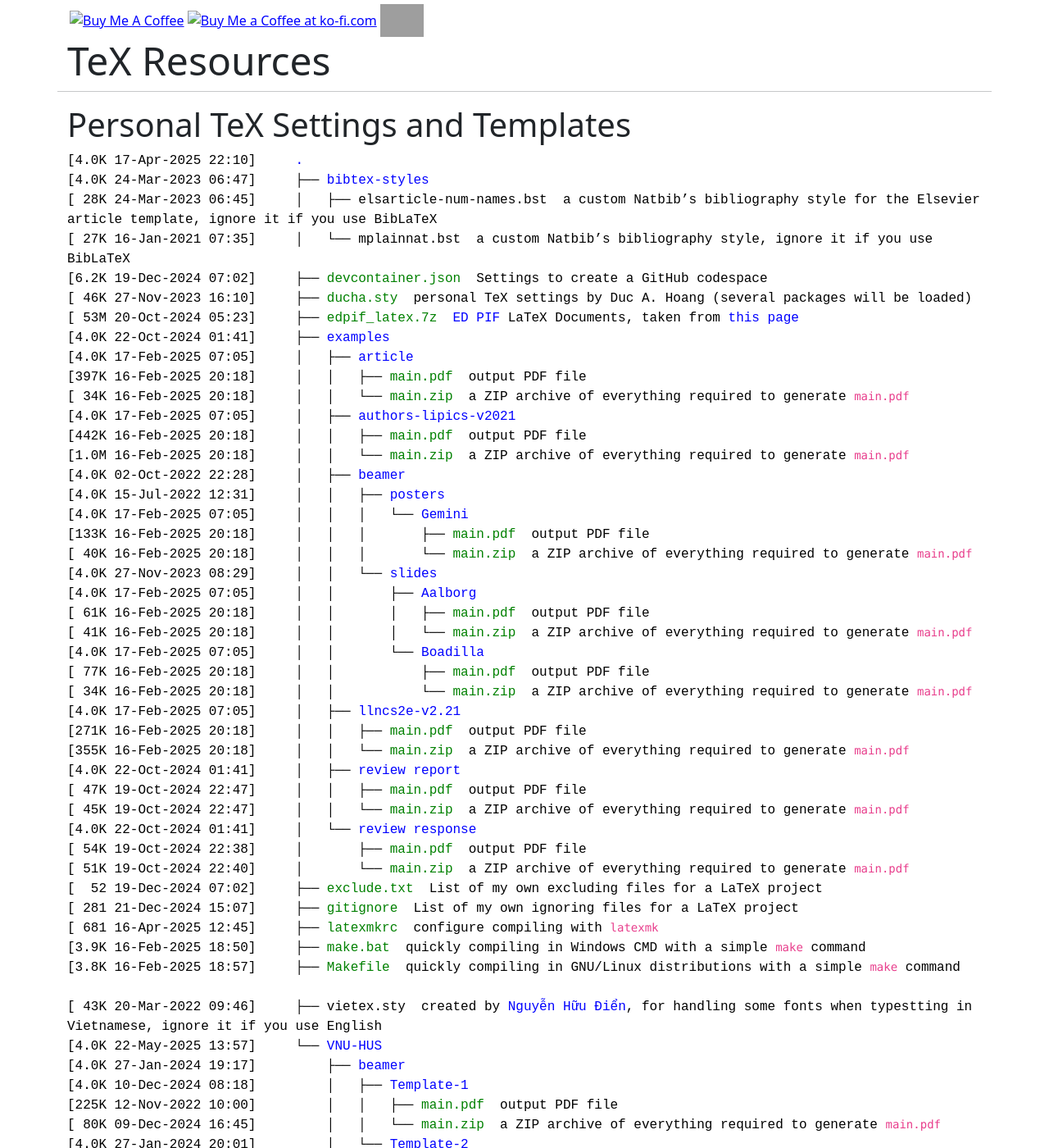
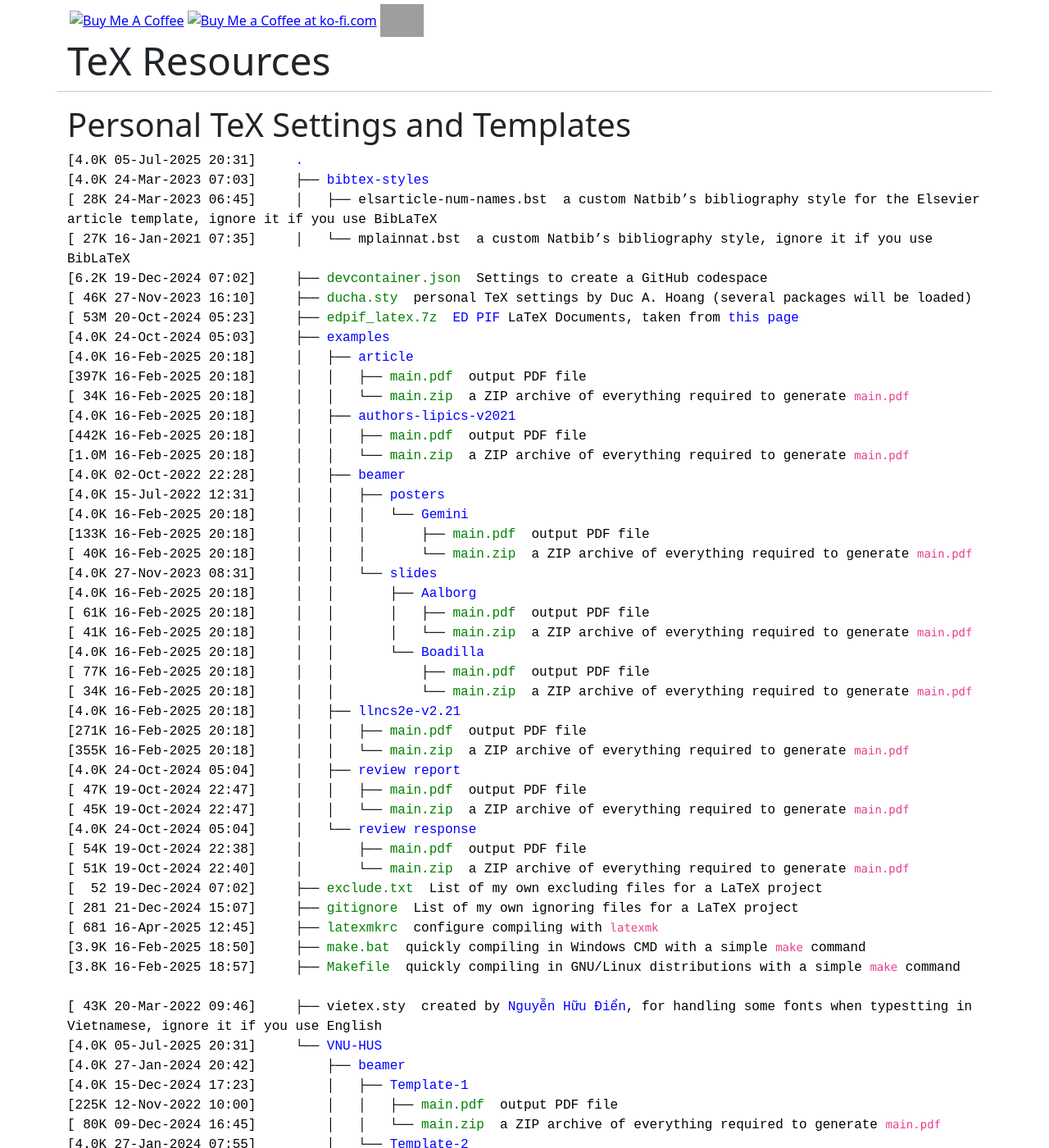
Before and after one commit to hoanganhduc/hoanganhduc.github.io, a Jekyll site: the page built from tex/index.md, in a window 1280 px wide and 1400 px high. Shown: the whole window at 82% size. Built offline with Jekyll 4.4.1, drawn with Linux system fonts in a browser that asks for light colours; nearby versions of some CDN libraries; a style sheet for code colours, icons or effects is not loaded; some of the changed text lies outside the part shown; grey boxes are pictures that could not be loaded.

Commit message:
Updated @ 2026-06-02  17:00:08 ICT

```diff
--- a/tex/dircontent.html
+++ b/tex/dircontent.html
@@ -1,5 +1,5 @@
-[4.0K&nbsp;17-Apr-2025&nbsp;22:10]&nbsp;&nbsp;&nbsp;&nbsp;	<a class="DIR" href="././">.</a><br>
-[4.0K&nbsp;24-Mar-2023&nbsp;06:47]&nbsp;&nbsp;&nbsp;&nbsp;	├── <a class="DIR" href="./bibtex-styles/">bibtex-styles</a><br>
+[4.0K&nbsp;05-Jul-2025&nbsp;20:31]&nbsp;&nbsp;&nbsp;&nbsp;	<a class="DIR" href="././">.</a><br>
+[4.0K&nbsp;24-Mar-2023&nbsp;07:03]&nbsp;&nbsp;&nbsp;&nbsp;	├── <a class="DIR" href="./bibtex-styles/">bibtex-styles</a><br>
 [&nbsp;28K&nbsp;24-Mar-2023&nbsp;06:45]&nbsp;&nbsp;&nbsp;&nbsp;	│   ├── <a class="NORM" href="./bibtex-styles/elsarticle-num-names.bst">elsarticle-num-names.bst</a>&nbsp;&nbsp;<span style="font-family: monospace;">a custom Natbib's bibliography style for the Elsevier article template, ignore it if you use BibLaTeX
 </span>&nbsp;&nbsp;<span style="font-family: monospace;"></span><br>
 [&nbsp;27K&nbsp;16-Jan-2021&nbsp;07:35]&nbsp;&nbsp;&nbsp;&nbsp;	│   └── <a class="NORM" href="./bibtex-styles/mplainnat.bst">mplainnat.bst</a>&nbsp;&nbsp;<span style="font-family: monospace;">a custom Natbib's bibliography style, ignore it if you use BibLaTeX
@@ -7,39 +7,39 @@
 [6.2K&nbsp;19-Dec-2024&nbsp;07:02]&nbsp;&nbsp;&nbsp;&nbsp;	├── <a class="EXEC" href="./devcontainer.json">devcontainer.json</a>&nbsp;&nbsp;<span style="font-family: monospace;">Settings to create a GitHub codespace</span><br>
 [&nbsp;46K&nbsp;27-Nov-2023&nbsp;16:10]&nbsp;&nbsp;&nbsp;&nbsp;	├── <a class="EXEC" href="./ducha.sty">ducha.sty</a>&nbsp;&nbsp;<span style="font-family: monospace;">personal TeX settings by Duc A. Hoang (several packages will be loaded)</span><br>
 [&nbsp;53M&nbsp;20-Oct-2024&nbsp;05:23]&nbsp;&nbsp;&nbsp;&nbsp;	├── <a class="EXEC" href="./edpif_latex.7z">edpif_latex.7z</a>&nbsp;&nbsp;<span style="font-family: monospace;">[ED PIF](https://www.edpif.org) LaTeX Documents, taken from [this page](https://www.edpif.org/documents/?f=latex)</span><br>
-[4.0K&nbsp;22-Oct-2024&nbsp;01:41]&nbsp;&nbsp;&nbsp;&nbsp;	├── <a class="DIR" href="./examples/">examples</a><br>
-[4.0K&nbsp;17-Feb-2025&nbsp;07:05]&nbsp;&nbsp;&nbsp;&nbsp;	│   ├── <a class="DIR" href="./examples/article/">article</a><br>
+[4.0K&nbsp;24-Oct-2024&nbsp;05:03]&nbsp;&nbsp;&nbsp;&nbsp;	├── <a class="DIR" href="./examples/">examples</a><br>
+[4.0K&nbsp;16-Feb-2025&nbsp;20:18]&nbsp;&nbsp;&nbsp;&nbsp;	│   ├── <a class="DIR" href="./examples/article/">article</a><br>
 [397K&nbsp;16-Feb-2025&nbsp;20:18]&nbsp;&nbsp;&nbsp;&nbsp;	│   │   ├── <a class="EXEC" href="./examples/article/main.pdf">main.pdf</a>&nbsp;&nbsp;<span style="font-family: monospace;">output PDF file
 </span>&nbsp;&nbsp;<span style="font-family: monospace;"></span><br>
 [&nbsp;34K&nbsp;16-Feb-2025&nbsp;20:18]&nbsp;&nbsp;&nbsp;&nbsp;	│   │   └── <a class="EXEC" href="./examples/article/main.zip">main.zip</a>&nbsp;&nbsp;<span style="font-family: monospace;">a ZIP archive of everything required to generate `main.pdf`</span><br>
-[4.0K&nbsp;17-Feb-2025&nbsp;07:05]&nbsp;&nbsp;&nbsp;&nbsp;	│   ├── <a class="DIR" href="./examples/authors-lipics-v2021/">authors-lipics-v2021</a><br>
+[4.0K&nbsp;16-Feb-2025&nbsp;20:18]&nbsp;&nbsp;&nbsp;&nbsp;	│   ├── <a class="DIR" href="./examples/authors-lipics-v2021/">authors-lipics-v2021</a><br>
 [442K&nbsp;16-Feb-2025&nbsp;20:18]&nbsp;&nbsp;&nbsp;&nbsp;	│   │   ├── <a class="EXEC" href="./examples/authors-lipics-v2021/main.pdf">main.pdf</a>&nbsp;&nbsp;<span style="font-family: monospace;">output PDF file
 </span>&nbsp;&nbsp;<span style="font-family: monospace;"></span><br>
 [1.0M&nbsp;16-Feb-2025&nbsp;20:18]&nbsp;&nbsp;&nbsp;&nbsp;	│   │   └── <a class="EXEC" href="./examples/authors-lipics-v2021/main.zip">main.zip</a>&nbsp;&nbsp;<span style="font-family: monospace;">a ZIP archive of everything required to generate `main.pdf`</span><br>
 [4.0K&nbsp;02-Oct-2022&nbsp;22:28]&nbsp;&nbsp;&nbsp;&nbsp;	│   ├── <a class="DIR" href="./examples/beamer/">beamer</a><br>
 [4.0K&nbsp;15-Jul-2022&nbsp;12:31]&nbsp;&nbsp;&nbsp;&nbsp;	│   │   ├── <a class="DIR" href="./examples/beamer/posters/">posters</a><br>
-[4.0K&nbsp;17-Feb-2025&nbsp;07:05]&nbsp;&nbsp;&nbsp;&nbsp;	│   │   │   └── <a class="DIR" href="./examples/beamer/posters/Gemini/">Gemini</a><br>
+[4.0K&nbsp;16-Feb-2025&nbsp;20:18]&nbsp;&nbsp;&nbsp;&nbsp;	│   │   │   └── <a class="DIR" href="./examples/beamer/posters/Gemini/">Gemini</a><br>
 [133K&nbsp;16-Feb-2025&nbsp;20:18]&nbsp;&nbsp;&nbsp;&nbsp;	│   │   │   &nbsp;&nbsp;&nbsp; ├── <a class="EXEC" href="./examples/beamer/posters/Gemini/main.pdf">main.pdf</a>&nbsp;&nbsp;<span style="font-family: monospace;">output PDF file
 </span>&nbsp;&nbsp;<span style="font-family: monospace;"></span><br>
 [&nbsp;40K&nbsp;16-Feb-2025&nbsp;20:18]&nbsp;&nbsp;&nbsp;&nbsp;	│   │   │   &nbsp;&nbsp;&nbsp; └── <a class="EXEC" href="./examples/beamer/posters/Gemini/main.zip">main.zip</a>&nbsp;&nbsp;<span style="font-family: monospace;">a ZIP archive of everything required to generate `main.pdf`</span><br>
-[4.0K&nbsp;27-Nov-2023&nbsp;08:29]&nbsp;&nbsp;&nbsp;&nbsp;	│   │   └── <a class="DIR" href="./examples/beamer/slides/">slides</a><br>
-[4.0K&nbsp;17-Feb-2025&nbsp;07:05]&nbsp;&nbsp;&nbsp;&nbsp;	│   │   &nbsp;&nbsp;&nbsp; ├── <a class="DIR" href="./examples/beamer/slides/Aalborg/">Aalborg</a><br>
+[4.0K&nbsp;27-Nov-2023&nbsp;08:31]&nbsp;&nbsp;&nbsp;&nbsp;	│   │   └── <a class="DIR" href="./examples/beamer/slides/">slides</a><br>
+[4.0K&nbsp;16-Feb-2025&nbsp;20:18]&nbsp;&nbsp;&nbsp;&nbsp;	│   │   &nbsp;&nbsp;&nbsp; ├── <a class="DIR" href="./examples/beamer/slides/Aalborg/">Aalborg</a><br>
 [&nbsp;61K&nbsp;16-Feb-2025&nbsp;20:18]&nbsp;&nbsp;&nbsp;&nbsp;	│   │   &nbsp;&nbsp;&nbsp; │   ├── <a class="EXEC" href="./examples/beamer/slides/Aalborg/main.pdf">main.pdf</a>&nbsp;&nbsp;<span style="font-family: monospace;">output PDF file
 </span>&nbsp;&nbsp;<span style="font-family: monospace;"></span><br>
 [&nbsp;41K&nbsp;16-Feb-2025&nbsp;20:18]&nbsp;&nbsp;&nbsp;&nbsp;	│   │   &nbsp;&nbsp;&nbsp; │   └── <a class="EXEC" href="./examples/beamer/slides/Aalborg/main.zip">main.zip</a>&nbsp;&nbsp;<span style="font-family: monospace;">a ZIP archive of everything required to generate `main.pdf`</span><br>
-[4.0K&nbsp;17-Feb-2025&nbsp;07:05]&nbsp;&nbsp;&nbsp;&nbsp;	│   │   &nbsp;&nbsp;&nbsp; └── <a class="DIR" href="./examples/beamer/slides/Boadilla/">Boadilla</a><br>
+[4.0K&nbsp;16-Feb-2025&nbsp;20:18]&nbsp;&nbsp;&nbsp;&nbsp;	│   │   &nbsp;&nbsp;&nbsp; └── <a class="DIR" href="./examples/beamer/slides/Boadilla/">Boadilla</a><br>
 [&nbsp;77K&nbsp;16-Feb-2025&nbsp;20:18]&nbsp;&nbsp;&nbsp;&nbsp;	│   │   &nbsp;&nbsp;&nbsp; &nbsp;&nbsp;&nbsp; ├── <a class="EXEC" href="./examples/beamer/slides/Boadilla/main.pdf">main.pdf</a>&nbsp;&nbsp;<span style="font-family: monospace;">output PDF file
 </span>&nbsp;&nbsp;<span style="font-family: monospace;"></span><br>
 [&nbsp;34K&nbsp;16-Feb-2025&nbsp;20:18]&nbsp;&nbsp;&nbsp;&nbsp;	│   │   &nbsp;&nbsp;&nbsp; &nbsp;&nbsp;&nbsp; └── <a class="EXEC" href="./examples/beamer/slides/Boadilla/main.zip">main.zip</a>&nbsp;&nbsp;<span style="font-family: monospace;">a ZIP archive of everything required to generate `main.pdf`</span><br>
-[4.0K&nbsp;17-Feb-2025&nbsp;07:05]&nbsp;&nbsp;&nbsp;&nbsp;	│   ├── <a class="DIR" href="./examples/llncs2e-v2.21/">llncs2e-v2.21</a><br>
+[4.0K&nbsp;16-Feb-2025&nbsp;20:18]&nbsp;&nbsp;&nbsp;&nbsp;	│   ├── <a class="DIR" href="./examples/llncs2e-v2.21/">llncs2e-v2.21</a><br>
 [271K&nbsp;16-Feb-2025&nbsp;20:18]&nbsp;&nbsp;&nbsp;&nbsp;	│   │   ├── <a class="EXEC" href="./examples/llncs2e-v2.21/main.pdf">main.pdf</a>&nbsp;&nbsp;<span style="font-family: monospace;">output PDF file
 </span>&nbsp;&nbsp;<span style="font-family: monospace;"></span><br>
 [355K&nbsp;16-Feb-2025&nbsp;20:18]&nbsp;&nbsp;&nbsp;&nbsp;	│   │   └── <a class="EXEC" href="./examples/llncs2e-v2.21/main.zip">main.zip</a>&nbsp;&nbsp;<span style="font-family: monospace;">a ZIP archive of everything required to generate `main.pdf`</span><br>
-[4.0K&nbsp;22-Oct-2024&nbsp;01:41]&nbsp;&nbsp;&nbsp;&nbsp;	│   ├── <a class="DIR" href="./examples/review%20report/">review report</a><br>
+[4.0K&nbsp;24-Oct-2024&nbsp;05:04]&nbsp;&nbsp;&nbsp;&nbsp;	│   ├── <a class="DIR" href="./examples/review%20report/">review report</a><br>
 [&nbsp;47K&nbsp;19-Oct-2024&nbsp;22:47]&nbsp;&nbsp;&nbsp;&nbsp;	│   │   ├── <a class="EXEC" href="./examples/review%20report/main.pdf">main.pdf</a>&nbsp;&nbsp;<span style="font-family: monospace;">output PDF file
 </span>&nbsp;&nbsp;<span style="font-family: monospace;"></span><br>
 [&nbsp;45K&nbsp;19-Oct-2024&nbsp;22:47]&nbsp;&nbsp;&nbsp;&nbsp;	│   │   └── <a class="EXEC" href="./examples/review%20report/main.zip">main.zip</a>&nbsp;&nbsp;<span style="font-family: monospace;">a ZIP archive of everything required to generate `main.pdf`</span><br>
-[4.0K&nbsp;22-Oct-2024&nbsp;01:41]&nbsp;&nbsp;&nbsp;&nbsp;	│   └── <a class="DIR" href="./examples/review%20response/">review response</a><br>
+[4.0K&nbsp;24-Oct-2024&nbsp;05:04]&nbsp;&nbsp;&nbsp;&nbsp;	│   └── <a class="DIR" href="./examples/review%20response/">review response</a><br>
 [&nbsp;54K&nbsp;19-Oct-2024&nbsp;22:38]&nbsp;&nbsp;&nbsp;&nbsp;	│   &nbsp;&nbsp;&nbsp; ├── <a class="EXEC" href="./examples/review%20response/main.pdf">main.pdf</a>&nbsp;&nbsp;<span style="font-family: monospace;">output PDF file
 </span>&nbsp;&nbsp;<span style="font-family: monospace;"></span><br>
 [&nbsp;51K&nbsp;19-Oct-2024&nbsp;22:40]&nbsp;&nbsp;&nbsp;&nbsp;	│   &nbsp;&nbsp;&nbsp; └── <a class="EXEC" href="./examples/review%20response/main.zip">main.zip</a>&nbsp;&nbsp;<span style="font-family: monospace;">a ZIP archive of everything required to generate `main.pdf`</span><br>
@@ -52,25 +52,25 @@
 </span>&nbsp;&nbsp;<span style="font-family: monospace;"></span><br>
 [&nbsp;43K&nbsp;20-Mar-2022&nbsp;09:46]&nbsp;&nbsp;&nbsp;&nbsp;	├── <a class="NORM" href="./vietex.sty">vietex.sty</a>&nbsp;&nbsp;<span style="font-family: monospace;">created by [Nguyễn Hữu Điển](http://nhdien.wordpress.com/), for handling some fonts when typestting in Vietnamese, ignore it if you use English
 </span>&nbsp;&nbsp;<span style="font-family: monospace;"></span><br>
-[4.0K&nbsp;22-May-2025&nbsp;13:57]&nbsp;&nbsp;&nbsp;&nbsp;	└── <a class="DIR" href="./VNU-HUS/">VNU-HUS</a><br>
-[4.0K&nbsp;27-Jan-2024&nbsp;19:17]&nbsp;&nbsp;&nbsp;&nbsp;	&nbsp;&nbsp;&nbsp; ├── <a class="DIR" href="./VNU-HUS/beamer/">beamer</a><br>
-[4.0K&nbsp;10-Dec-2024&nbsp;08:18]&nbsp;&nbsp;&nbsp;&nbsp;	&nbsp;&nbsp;&nbsp; │   ├── <a class="DIR" href="./VNU-HUS/beamer/Template-1/">Template-1</a><br>
+[4.0K&nbsp;05-Jul-2025&nbsp;20:31]&nbsp;&nbsp;&nbsp;&nbsp;	└── <a class="DIR" href="./VNU-HUS/">VNU-HUS</a><br>
+[4.0K&nbsp;27-Jan-2024&nbsp;20:42]&nbsp;&nbsp;&nbsp;&nbsp;	&nbsp;&nbsp;&nbsp; ├── <a class="DIR" href="./VNU-HUS/beamer/">beamer</a><br>
+[4.0K&nbsp;15-Dec-2024&nbsp;17:23]&nbsp;&nbsp;&nbsp;&nbsp;	&nbsp;&nbsp;&nbsp; │   ├── <a class="DIR" href="./VNU-HUS/beamer/Template-1/">Template-1</a><br>
 [225K&nbsp;12-Nov-2022&nbsp;10:00]&nbsp;&nbsp;&nbsp;&nbsp;	&nbsp;&nbsp;&nbsp; │   │   ├── <a class="EXEC" href="./VNU-HUS/beamer/Template-1/main.pdf">main.pdf</a>&nbsp;&nbsp;<span style="font-family: monospace;">output PDF file
 </span>&nbsp;&nbsp;<span style="font-family: monospace;"></span><br>
 [&nbsp;80K&nbsp;09-Dec-2024&nbsp;16:45]&nbsp;&nbsp;&nbsp;&nbsp;	&nbsp;&nbsp;&nbsp; │   │   └── <a class="EXEC" href="./VNU-HUS/beamer/Template-1/main.zip">main.zip</a>&nbsp;&nbsp;<span style="font-family: monospace;">a ZIP archive of everything required to generate `main.pdf`</span><br>
-[4.0K&nbsp;27-Jan-2024&nbsp;20:01]&nbsp;&nbsp;&nbsp;&nbsp;	&nbsp;&nbsp;&nbsp; │   └── <a class="DIR" href="./VNU-HUS/beamer/Template-2/">Template-2</a><br>
+[4.0K&nbsp;27-Jan-2024&nbsp;07:55]&nbsp;&nbsp;&nbsp;&nbsp;	&nbsp;&nbsp;&nbsp; │   └── <a class="DIR" href="./VNU-HUS/beamer/Template-2/">Template-2</a><br>
 [413K&nbsp;27-Jan-2024&nbsp;07:49]&nbsp;&nbsp;&nbsp;&nbsp;	&nbsp;&nbsp;&nbsp; │   &nbsp;&nbsp;&nbsp; ├── <a class="EXEC" href="./VNU-HUS/beamer/Template-2/main.pdf">main.pdf</a>&nbsp;&nbsp;<span style="font-family: monospace;">output PDF file
 </span>&nbsp;&nbsp;<span style="font-family: monospace;"></span><br>
 [190K&nbsp;27-Jan-2024&nbsp;07:49]&nbsp;&nbsp;&nbsp;&nbsp;	&nbsp;&nbsp;&nbsp; │   &nbsp;&nbsp;&nbsp; └── <a class="EXEC" href="./VNU-HUS/beamer/Template-2/main.zip">main.zip</a>&nbsp;&nbsp;<span style="font-family: monospace;">a ZIP archive of everything required to generate `main.pdf`</span><br>
-[4.0K&nbsp;08-Jun-2023&nbsp;02:40]&nbsp;&nbsp;&nbsp;&nbsp;	&nbsp;&nbsp;&nbsp; ├── <a class="DIR" href="./VNU-HUS/exam/">exam</a><br>
+[4.0K&nbsp;05-Jun-2023&nbsp;19:10]&nbsp;&nbsp;&nbsp;&nbsp;	&nbsp;&nbsp;&nbsp; ├── <a class="DIR" href="./VNU-HUS/exam/">exam</a><br>
 [&nbsp;88K&nbsp;05-Jun-2023&nbsp;18:45]&nbsp;&nbsp;&nbsp;&nbsp;	&nbsp;&nbsp;&nbsp; │   ├── <a class="EXEC" href="./VNU-HUS/exam/dethimau-help.pdf">dethimau-help.pdf</a><br>
 [107K&nbsp;05-Jun-2023&nbsp;18:42]&nbsp;&nbsp;&nbsp;&nbsp;	&nbsp;&nbsp;&nbsp; │   ├── <a class="EXEC" href="./VNU-HUS/exam/dethimau-latex.pdf">dethimau-latex.pdf</a><br>
 [338K&nbsp;05-Jun-2023&nbsp;18:45]&nbsp;&nbsp;&nbsp;&nbsp;	&nbsp;&nbsp;&nbsp; │   ├── <a class="EXEC" href="./VNU-HUS/exam/maudethi_NHDien.tar.gz">maudethi_NHDien.tar.gz</a>&nbsp;&nbsp;<span style="font-family: monospace;">Mẫu [đề thi tự luận kèm đáp án và thang điểm](https://nhdien.wordpress.com/2012/07/25/mau-de-thi-tu-luan-co-thang-diem/) của Nguyễn Hữu Điển dành cho giảng viên Trường ĐH Khoa học Tự nhiên</span><br>
 [135K&nbsp;05-Jun-2023&nbsp;18:42]&nbsp;&nbsp;&nbsp;&nbsp;	&nbsp;&nbsp;&nbsp; │   └── <a class="EXEC" href="./VNU-HUS/exam/vidu-dethi.pdf">vidu-dethi.pdf</a><br>
-[4.0K&nbsp;22-May-2025&nbsp;14:05]&nbsp;&nbsp;&nbsp;&nbsp;	&nbsp;&nbsp;&nbsp; ├── <a class="DIR" href="./VNU-HUS/review/">review</a><br>
-[&nbsp;66K&nbsp;22-May-2025&nbsp;14:02]&nbsp;&nbsp;&nbsp;&nbsp;	&nbsp;&nbsp;&nbsp; │   ├── <a class="EXEC" href="./VNU-HUS/review/Mau-nhan-xet-KLTN.pdf">Mau-nhan-xet-KLTN.pdf</a>&nbsp;&nbsp;<span style="font-family: monospace;">Mẫu nhận xét khóa luận tốt nghiệp, chuyển từ mẫu MS Word của [Trường ĐH Khoa học Tự nhiên](https://www.hus.vnu.edu.vn/)</span><br>
-[3.3K&nbsp;22-May-2025&nbsp;14:02]&nbsp;&nbsp;&nbsp;&nbsp;	&nbsp;&nbsp;&nbsp; │   └── <a class="EXEC" href="./VNU-HUS/review/Mau-nhan-xet-KLTN.tex">Mau-nhan-xet-KLTN.tex</a>&nbsp;&nbsp;<span style="font-family: monospace;">Mẫu nhận xét khóa luận tốt nghiệp, chuyển từ mẫu MS Word của [Trường ĐH Khoa học Tự nhiên](https://www.hus.vnu.edu.vn/)</span><br>
-[4.0K&nbsp;08-Feb-2025&nbsp;11:20]&nbsp;&nbsp;&nbsp;&nbsp;	&nbsp;&nbsp;&nbsp; └── <a class="DIR" href="./VNU-HUS/thesis/">thesis</a><br>
+[4.0K&nbsp;30-May-2026&nbsp;21:49]&nbsp;&nbsp;&nbsp;&nbsp;	&nbsp;&nbsp;&nbsp; ├── <a class="DIR" href="./VNU-HUS/review/">review</a><br>
+[&nbsp;48K&nbsp;30-May-2026&nbsp;21:17]&nbsp;&nbsp;&nbsp;&nbsp;	&nbsp;&nbsp;&nbsp; │   ├── <a class="EXEC" href="./VNU-HUS/review/Mau-nhan-xet-KLTN.pdf">Mau-nhan-xet-KLTN.pdf</a>&nbsp;&nbsp;<span style="font-family: monospace;">Mẫu nhận xét khóa luận tốt nghiệp, chuyển từ mẫu MS Word của [Trường ĐH Khoa học Tự nhiên](https://www.hus.vnu.edu.vn/)</span><br>
+[3.7K&nbsp;30-May-2026&nbsp;21:17]&nbsp;&nbsp;&nbsp;&nbsp;	&nbsp;&nbsp;&nbsp; │   └── <a class="EXEC" href="./VNU-HUS/review/Mau-nhan-xet-KLTN.tex">Mau-nhan-xet-KLTN.tex</a>&nbsp;&nbsp;<span style="font-family: monospace;">Mẫu nhận xét khóa luận tốt nghiệp, chuyển từ mẫu MS Word của [Trường ĐH Khoa học Tự nhiên](https://www.hus.vnu.edu.vn/)</span><br>
+[4.0K&nbsp;08-Feb-2025&nbsp;12:23]&nbsp;&nbsp;&nbsp;&nbsp;	&nbsp;&nbsp;&nbsp; └── <a class="DIR" href="./VNU-HUS/thesis/">thesis</a><br>
 [3.6M&nbsp;08-Feb-2025&nbsp;11:20]&nbsp;&nbsp;&nbsp;&nbsp;	&nbsp;&nbsp;&nbsp; &nbsp;&nbsp;&nbsp; ├── <a class="EXEC" href="./VNU-HUS/thesis/maukhoaluan_NHDien.tar.gz">maukhoaluan_NHDien.tar.gz</a>&nbsp;&nbsp;<span style="font-family: monospace;">Mẫu [khóa luận tốt nghiệp bậc đại học](https://nhdien.wordpress.com/2009/08/22/m%E1%BA%ABu-lu%E1%BA%ADn-an-so%E1%BA%A1n-b%E1%BA%B1ng-latex/) của Nguyễn Hữu Điển (có logo của Trường ĐH Khoa học Tự nhiên)</span><br>
 [1.7M&nbsp;03-Nov-2023&nbsp;08:06]&nbsp;&nbsp;&nbsp;&nbsp;	&nbsp;&nbsp;&nbsp; &nbsp;&nbsp;&nbsp; └── <a class="EXEC" href="./VNU-HUS/thesis/maukhoaluan.pdf">maukhoaluan.pdf</a><br>
 <hr>
--- a/tex/index.md
+++ b/tex/index.md
@@ -1,7 +1,7 @@
 ---
 layout: default
 title: "TeX Resources"
-last_modified_at: 2025-05-22
+last_modified_at: 2026-05-30
 description: TeX Resources collected by Duc A. Hoang
 keywords: resource, tex, setting, template, Duc A. Hoang
 directory-listing: true
```
Also changed, not shown: events.md (+1 -1 lines), misc.md (+3 -1 lines), publications.md (+1 -1 lines), pubs.bib (+8 -11 lines), 3 other files.
